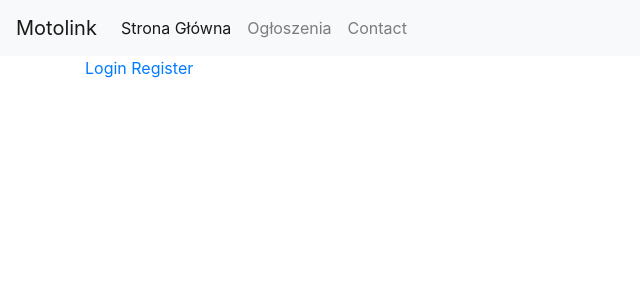
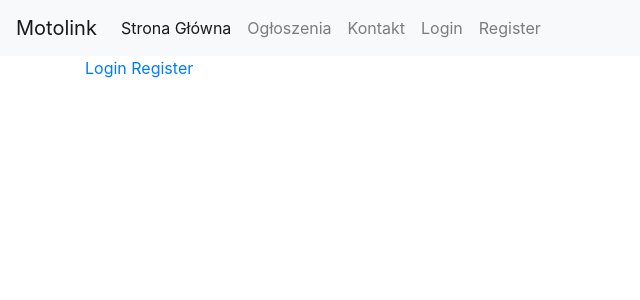
Before and after one commit to DBor91/Motolink, a Django app: page / in a window 1280 px wide. Shown: the top 300 px of the page, without its empty margins (0-640 px from the left). Run offline with Django 5.2, Linux system fonts and the light colour scheme; some libraries are stand-ins or nearby versions.

Commit message:
login + register buttons on the top bar

```diff
--- a/myapp/templates/base.html
+++ b/myapp/templates/base.html
@@ -23,8 +23,25 @@
             <a class="nav-link" href="#">Ogłoszenia</a>
           </li>
           <li class="nav-item">
-            <a class="nav-link" href="#">Contact</a>
+            <a class="nav-link" href="#">Kontakt</a>
           </li>
+                {% if user.is_authenticated %}
+  <li class="nav-item">
+    <form action="{% url 'logout' %}" method="post" style="display:inline;">
+      {% csrf_token %}
+      <button class="btn btn-link nav-link" type="submit">Wyloguj</button>
+    </form>
+  </li>
+{% else %}
+  <li class="nav-item">
+    <a class="nav-link" href="{% url 'login' %}">Login</a>
+  </li>
+  <li class="nav-item">
+    <a class="nav-link" href="{% url 'signup' %}">Register</a>
+  </li>
+{% endif %}
+
+
         </ul>
       </div>
     </nav>
--- a/myapp/templates/home.html
+++ b/myapp/templates/home.html
@@ -1,4 +1,4 @@
-{% extends "base.html" %} {% block title %} Strona główna test gdzie to jest {% endblock %}
+{% extends "base.html" %} {% block title %} Motolink - home {% endblock %}
 {% block content %}
      {% if user.is_authenticated %}
     <p>Hi {{ user.username }}!</p>
```
